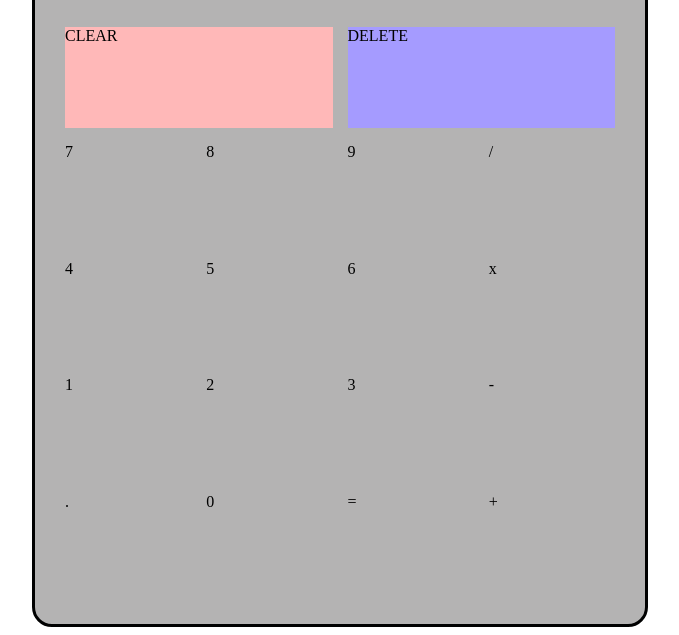
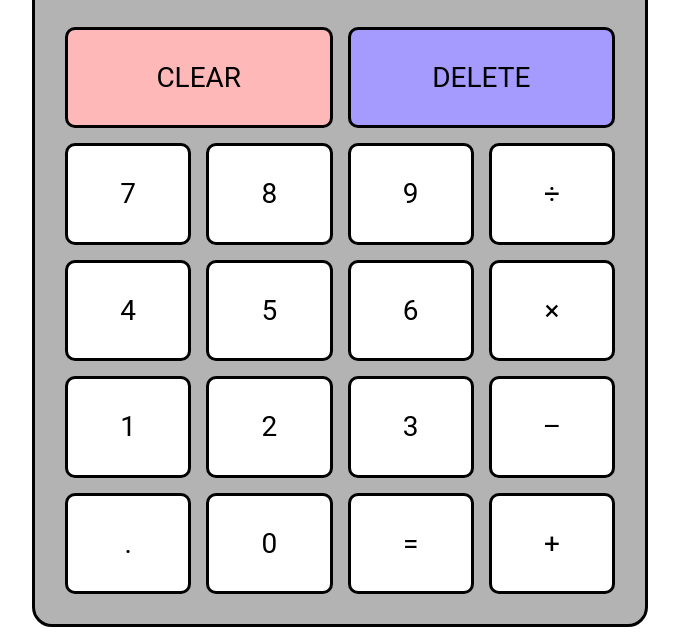
Before and after one commit to Furilon/calculator, a plain HTML site: page index.html in a window 1280 px wide. Shown: the part 335-970 px from the top of the page, without its empty margins (300-979 px from the left). Drawn offline with Linux system fonts and the light colour scheme.

Commit message:
Changed IDs and values of buttons.

```diff
--- a/index.html
+++ b/index.html
@@ -11,27 +11,27 @@
 <body>
     <div id="container">
         <div id="screen">
-            <div id="upper-screen"></div>
-            <div id="lower-screen"></div>
+            <div id="upper-screen">upper screen</div>
+            <div id="lower-screen">lower screen</div>
         </div>
-        <div id="clear">CLEAR</div>
-        <div id="delete">DELETE</div>
-        <div id="7">7</div>
-        <div id="8">8</div>
-        <div id="9">9</div>
-        <div id="/">/</div>
-        <div id="4">4</div>
-        <div id="5">5</div>
-        <div id="6">6</div>
-        <div id="x">x</div>
-        <div id="1">1</div>
-        <div id="2">2</div>
-        <div id="3">3</div>
-        <div id="-">-</div>
-        <div id=".">.</div>
-        <div id="0">0</div>
-        <div id="=">=</div>
-        <div id="+">+</div>
+        <div class="button" id="clear">CLEAR</div>
+        <div class="button" id="delete">DELETE</div>
+        <div class="button" id="7">7</div>
+        <div class="button" id="8">8</div>
+        <div class="button" id="9">9</div>
+        <div class="button" id="/">÷</div>
+        <div class="button" id="4">4</div>
+        <div class="button" id="5">5</div>
+        <div class="button" id="6">6</div>
+        <div class="button" id="*">×</div>
+        <div class="button" id="1">1</div>
+        <div class="button" id="2">2</div>
+        <div class="button" id="3">3</div>
+        <div class="button" id="-">–</div>
+        <div class="button" id=".">.</div>
+        <div class="button" id="0">0</div>
+        <div class="button" id="=">=</div>
+        <div class="button" id="+">+</div>
     </div>
 </body>
 </html>
```
